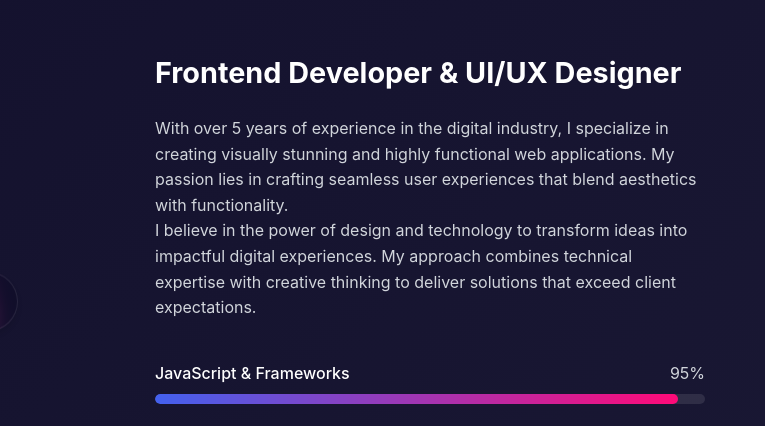
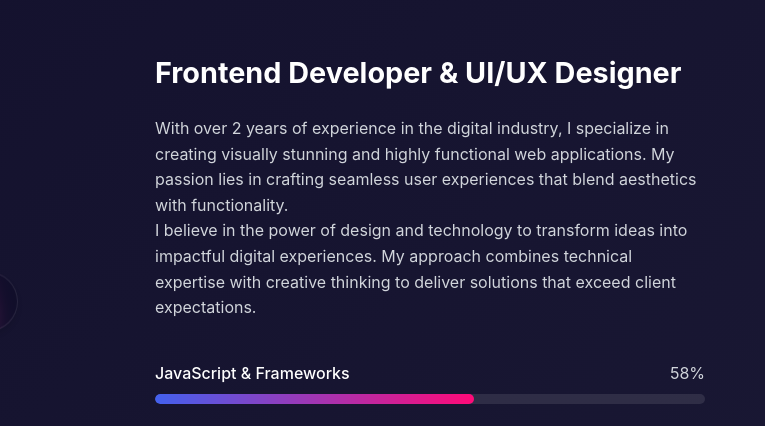
Before and after one commit to Abdallh091/My-portfolio-, a plain HTML site: page index.html in a window 1280 px wide. Shown: the part 994-1420 px from the top of the page, 515-1280 px from the left. Drawn offline with nearby package versions, Linux system fonts and the light colour scheme; animation ran at ten frames a second.

Commit message:
Update index.html

```diff
--- a/index.html
+++ b/index.html
@@ -1177,16 +1177,16 @@
           </div>
           <div class="about-text animate-on-scroll">
             <h3 style="font-size: 1.8rem; color: var(--text-light); margin-bottom: 20px;">Frontend Developer & UI/UX Designer</h3>
-            <p>With over 5 years of experience in the digital industry, I specialize in creating visually stunning and highly functional web applications. My passion lies in crafting seamless user experiences that blend aesthetics with functionality.</p>
+            <p>With over 2 years of experience in the digital industry, I specialize in creating visually stunning and highly functional web applications. My passion lies in crafting seamless user experiences that blend aesthetics with functionality.</p>
             <p>I believe in the power of design and technology to transform ideas into impactful digital experiences. My approach combines technical expertise with creative thinking to deliver solutions that exceed client expectations.</p>
             <div class="skills-container">
               <div class="skill">
                 <div class="skill-info">
                   <span class="skill-name">JavaScript & Frameworks</span>
-                  <span>95%</span>
+                  <span>58%</span>
                 </div>
                 <div class="skill-bar">
-                  <div class="skill-progress" data-width="95"></div>
+                  <div class="skill-progress" data-width="58"></div>
                 </div>
               </div>
               <div class="skill">
```
